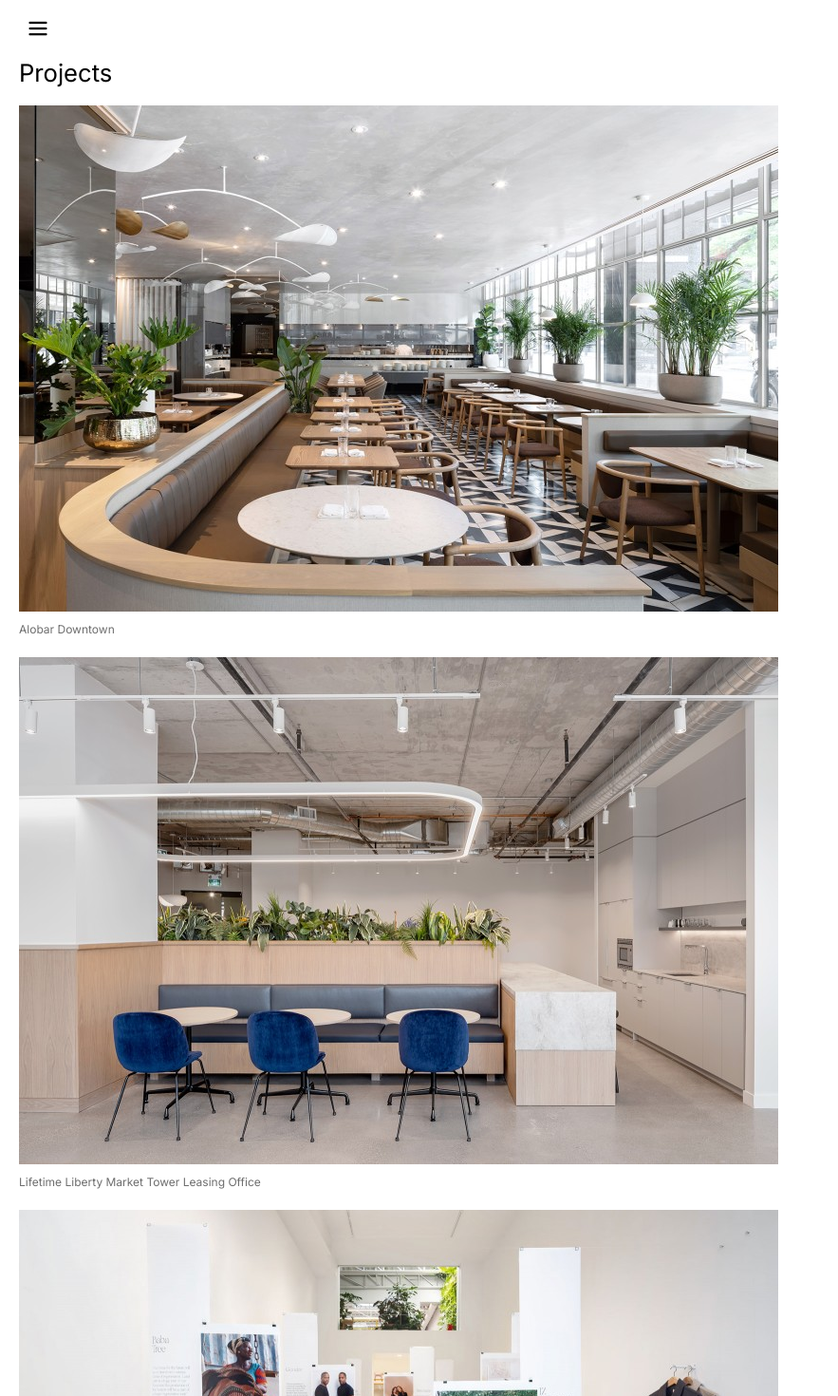
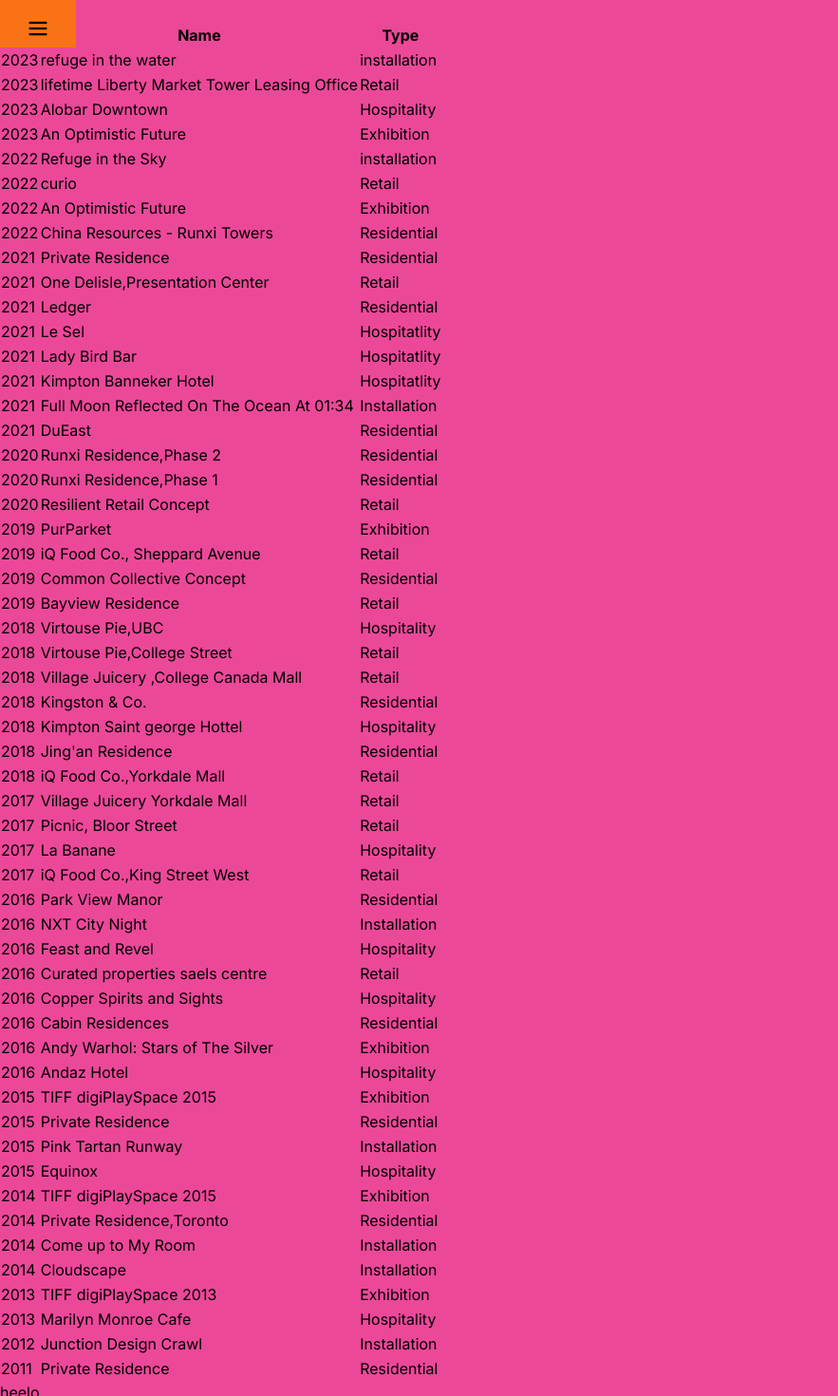
Before and after one commit to techloset/Talha-masoWebApp, a Next.js app: page /pages/projects in a window 1280 px wide. Shown: the top 1470 px of the page at 95% size, without its empty margins (0-883 px from the left). Built offline with nearby package versions, Linux system fonts and the light colour scheme.

Commit message:
doing lg screen project section

```diff
--- a/app/(component)/header/header.js
+++ b/app/(component)/header/header.js
@@ -120,7 +120,7 @@
 
                         </div>
                     ) : (
-                        <div className='bg-white flex  items-center px-[20px] md:w-[10%] '>
+                        <div className=' flex  items-center px-[20px] md:w-[80px] md:px-[20px] bg-orange-500'>
                             {/* mason logo */}
                             <div className=' md:hidden  '>
                                 <Link href='/' >  <Image src='/images/mason.svg' alt="mason logo" height='100' width='100' className='cursor-pointer w-[70%] ' /> </Link>
--- a/app/pages/projects/page.js
+++ b/app/pages/projects/page.js
@@ -4,20 +4,318 @@
 
 const page = () => {
   return (
-    <div className='absolute -z-10 top-12 px-[20px] '>
+    <div className='bg-cyan-500'>
 
+      <div className='absolute -z-10 top-12 px-[20px] md:hidden '>
         <div className=' pt-[10px] mb-[15px]'>
-            <p className=' text-[25.6px]'>Projects</p>
+          <p className=' text-[25.6px]'>Projects</p>
         </div>
 
         {
-            data.map((item)=>(
-                <div className='pb-[20px]'>
-                    <img src={item.imageuurl} alt="" className='pb-[10px] '/>
-                    <p className='text-[12px] text-[#6E6E6E] '> {item.heading} </p>
-                </div>
-            ))
+          data.map((item) => (
+            <div className='pb-[20px]'>
+              <img src={item.imageuurl} alt="" className='pb-[10px] ' />
+              <p className='text-[12px] text-[#6E6E6E] '> {item.heading} </p>
+            </div>
+          ))
         }
+      </div>
+
+
+
+      <div className='bg-pink-500 '>
+
+        <div>
+          <p>Projects</p>
+
+          <table>
+            <tr>
+              <th>Date</th>
+              <th>Name</th>
+              <th>Type</th>
+            </tr>
+            <tr>
+              <td>2023</td>
+              <td>refuge in the water</td>
+              <td>installation</td>
+            </tr>
+            <tr>
+              <td>2023</td>
+              <td>lifetime Liberty Market Tower Leasing Office</td>
+              <td>Retail</td>
+            </tr>
+            <tr>
+              <td>2023</td>
+              <td>Alobar Downtown</td>
+              <td>Hospitality</td>
+            </tr>
+            <tr>
+              <td>2023</td>
+              <td>An Optimistic Future</td>
+              <td>Exhibition</td>
+            </tr>
+
+
+            <tr>
+              <td>2022</td>
+              <td>Refuge in the Sky</td>
+              <td>installation</td>
+            </tr>
+            <tr>
+              <td>2022</td>
+              <td>curio</td>
+              <td>Retail</td>
+            </tr>
+            <tr>
+              <td>2022</td>
+              <td>An Optimistic Future</td>
+              <td>Exhibition</td>
+            </tr>
+            <tr>
+              <td>2022</td>
+              <td>  China Resources - Runxi Towers</td>
+              <td>Residential</td>
+            </tr>
+            <tr>
+              <td>2021</td>
+              <td>  Private Residence</td>
+              <td>Residential</td>
+            </tr>
+            <tr>
+              <td>2021</td>
+              <td>  One Delisle,Presentation Center</td>
+              <td>Retail</td>
+            </tr>
+            <tr>
+              <td>2021</td>
+              <td>  Ledger</td>
+              <td>Residential</td>
+            </tr>
+            <tr>
+              <td>2021</td>
+              <td>Le Sel</td>
+              <td>Hospitatlity</td>
+            </tr>
+            <tr>
+              <td>2021</td>
+              <td> Lady Bird Bar</td>
+              <td>Hospitatlity</td>
+            </tr>
+            <tr>
+              <td>2021</td>
+              <td>  Kimpton Banneker Hotel</td>
+              <td>Hospitatlity</td>
+            </tr>
+            <tr>
+              <td>2021</td>
+              <td>   Full Moon Reflected On The Ocean At 01:34</td>
+              <td>Installation</td>
+            </tr>
+            <tr>
+              <td>2021</td>
+              <td> DuEast</td>
+              <td>Residential</td>
+            </tr>
+            <tr>
+              <td>2020</td>
+              <td> Runxi Residence,Phase 2</td>
+              <td>Residential</td>
+            </tr>
+            <tr>
+              <td>2020</td>
+              <td> Runxi Residence,Phase 1</td>
+              <td>Residential</td>
+            </tr>
+            <tr>
+              <td>2020</td>
+              <td>Resilient Retail Concept</td>
+              <td>Retail</td>
+            </tr>
+            <tr>
+              <td>2019</td>
+              <td>PurParket</td>
+              <td>Exhibition</td>
+            </tr>
+            <tr>
+              <td>2019</td>
+              <td>iQ Food Co., Sheppard Avenue</td>
+              <td>Retail</td>
+            </tr>
+            <tr>
+              <td>2019</td>
+              <td>Common Collective Concept</td>
+              <td>Residential</td>
+            </tr>
+            <tr>
+              <td>2019</td>
+              <td>Bayview Residence</td>
+              <td>Retail</td>
+            </tr>
+            <tr>
+              <td>2018</td>
+              <td>Virtouse Pie,UBC</td>
+              <td>Hospitality</td>
+            </tr>
+            <tr>
+              <td>2018</td>
+              <td>Virtouse Pie,College Street</td>
+              <td>Retail</td>
+            </tr>
+            <tr>
+              <td>2018</td>
+              <td>Village Juicery ,College Canada Mall</td>
+              <td>Retail</td>
+            </tr>
+            <tr>
+              <td>2018</td>
+              <td>Kingston & Co.</td>
+              <td>Residential</td>
+            </tr>
+            <tr>
+              <td>2018</td>
+              <td>Kimpton Saint george Hottel</td>
+              <td>Hospitality</td>
+            </tr>
+            <tr>
+              <td>2018</td>
+              <td>Jing'an Residence</td>
+              <td>Residential</td>
+            </tr>
+            <tr>
+              <td>2018</td>
+              <td>iQ Food Co.,Yorkdale Mall</td>
+              <td>Retail</td>
+            </tr>
+            <tr>
+              <td>2017</td>
+              <td>Village Juicery Yorkdale Mall</td>
+              <td>Retail</td>
+            </tr>
+            <tr>
+              <td>2017</td>
+              <td>Picnic, Bloor Street</td>
+              <td>Retail</td>
+            </tr>
+            <tr>
+              <td>2017</td>
+              <td>La Banane</td>
+              <td>Hospitality</td>
+            </tr>
+            <tr>
+              <td>2017</td>
+              <td>iQ Food Co.,King Street West</td>
+              <td>Retail</td>
+            </tr>
+            <tr>
+              <td>2016</td>
+              <td>Park View Manor</td>
+              <td>Residential</td>
+            </tr>
+            <tr>
+              <td>2016</td>
+              <td>NXT City Night</td>
+              <td>Installation</td>
+            </tr>
+            <tr>
+              <td>2016</td>
+              <td>Feast and Revel </td>
+              <td>Hospitality</td>
+            </tr>
+            <tr>
+              <td>2016</td>
+              <td>Curated properties saels centre</td>
+              <td>Retail</td>
+            </tr>
+            <tr>
+              <td>2016</td>
+              <td>Copper Spirits and Sights</td>
+              <td>Hospitality</td>
+            </tr>
+            <tr>
+              <td>2016</td>
+              <td>Cabin Residences</td>
+              <td>Residential</td>
+            </tr>
+            <tr>
+              <td>2016</td>
+              <td>Andy Warhol: Stars of The Silver</td>
+              <td>Exhibition</td>
+            </tr>
+            <tr>
+              <td>2016</td>
+              <td>Andaz Hotel </td>
+              <td>Hospitality</td>
+            </tr>
+            <tr>
+              <td>2015</td>
+              <td>TIFF digiPlaySpace 2015 </td>
+              <td>Exhibition</td>
+            </tr>
+            <tr>
+              <td>2015</td>
+              <td>Private Residence </td>
+              <td>Residential</td>
+            </tr>
+            <tr>
+              <td>2015</td>
+              <td>Pink Tartan Runway </td>
+              <td>Installation</td>
+            </tr>
+            <tr>
+              <td>2015</td>
+              <td>Equinox </td>
+              <td>Hospitality</td>
+            </tr>
+            <tr>
+              <td>2014</td>
+              <td> TIFF digiPlaySpace 2015</td>
+              <td>Exhibition</td>
+            </tr>
+            <tr>
+              <td>2014</td>
+              <td>Private Residence,Toronto </td>
+              <td>Residential</td>
+            </tr>
+            <tr>
+              <td>2014</td>
+              <td>Come up to My Room </td>
+              <td>Installation</td>
+            </tr>
+            <tr>
+              <td>2014</td>
+              <td>Cloudscape </td>
+              <td>Installation</td>
+            </tr>
+            <tr>
+              <td>2013</td>
+              <td> TIFF digiPlaySpace 2013</td>
+              <td>Exhibition</td>
+            </tr>
+            <tr>
+              <td>2013</td>
+              <td>Marilyn Monroe Cafe </td>
+              <td>Hospitality</td>
+            </tr>
+            <tr>
+              <td>2012</td>
+              <td>Junction Design Crawl </td>
+              <td>Installation</td>
+            </tr>
+            <tr>
+              <td>2011</td>
+              <td>Private Residence</td>
+              <td>Residential</td>
+            </tr>
+
+
+
+          </table>
+
+        </div>
+
+        <div>heelo</div>
+
+      </div>
 
     </div>
   )
```
